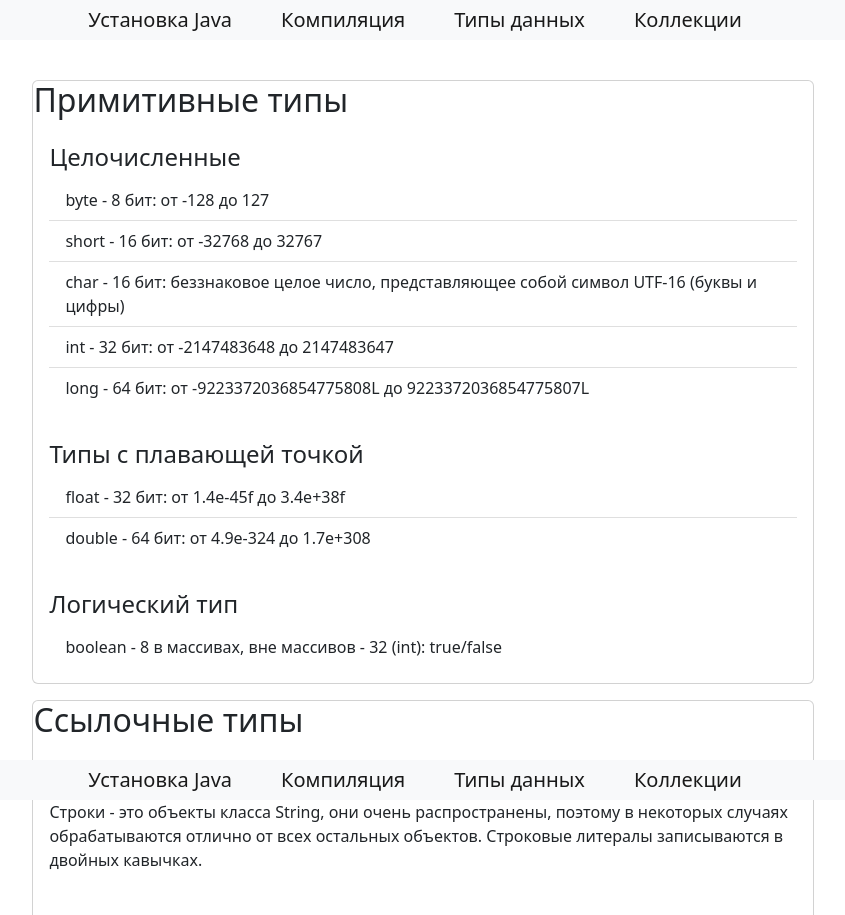
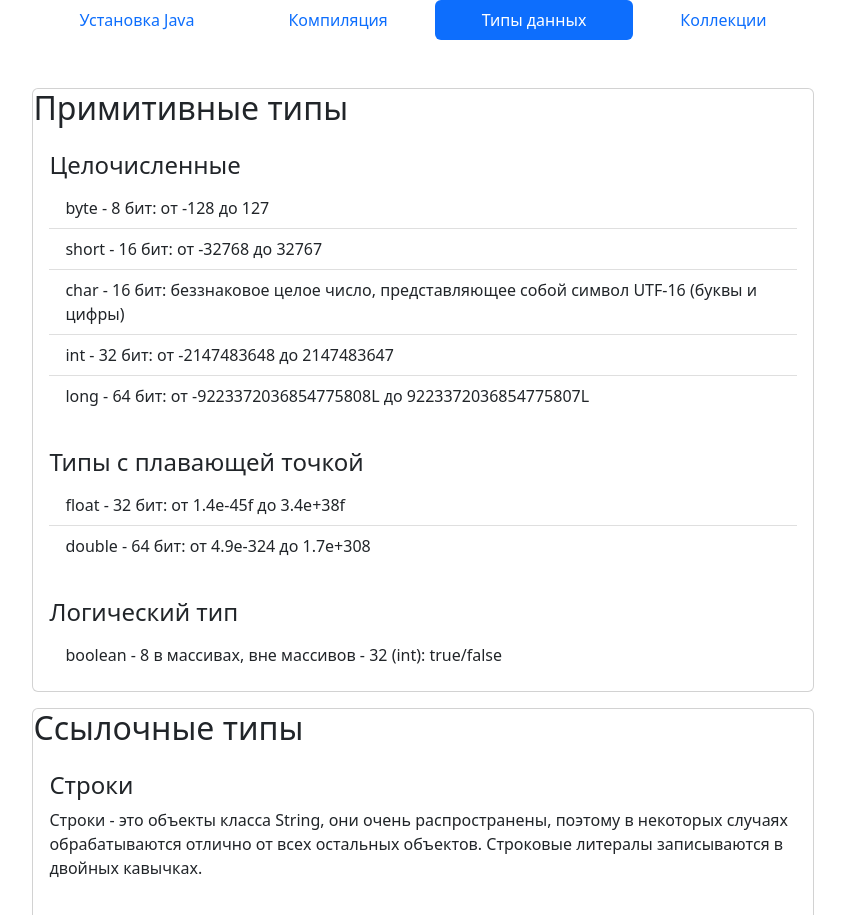
Before and after one commit to ihopeudie/ihopeudie.github.io, a plain HTML site: page datatypes.html in a window 1280 px wide. Shown: the top 915 px of the page, without its empty margins (217-1062 px from the left). Drawn offline with Linux system fonts and the light colour scheme.

Commit message:
changed menu style

```diff
--- a/css/main.css
+++ b/css/main.css
@@ -9,7 +9,10 @@
 }
 
 .top-navbar {
-    padding: 0 20%;
+    width: 70%;
+    min-width: 400px;
+    margin: 0 auto 0 auto;
+    background-color: white;
 }
 
 code, kbd, pre, samp {
--- a/datatypes.html
+++ b/datatypes.html
@@ -9,14 +9,22 @@
 <body>
 
 <div class="container">
-	<nav class="navbar sticky-top navbar-light bg-light top-navbar">
-		<a class="navbar-brand" href="index.html">Установка Java</a>
-		<a class="navbar-brand" href="compile.html">Компиляция</a>
-		<a class="navbar-brand" href="datatypes.html">Типы данных</a>
-		<a class="navbar-brand" href="collections.html">Коллекции</a>
-	</nav>
+	<ul class="nav nav-pills nav-fill top-navbar sticky-top">
+		<li class="nav-item">
+			<a class="nav-link" href="index.html">Установка Java</a>
+		</li>
+		<li class="nav-item">
+			<a class="nav-link" href="compile.html">Компиляция</a>
+		</li>
+		<li class="nav-item">
+			<a class="nav-link active" href="datatypes.html">Типы данных</a>
+		</li>
+		<li class="nav-item">
+			<a class="nav-link" href="collections.html">Коллекции</a>
+		</li>
+	</ul>
 
-	<div class="content col-12">
+	<div class="content col-12 mt-5">
 		<div class="card">
 			<h2 class="card-title">Примитивные типы</h2>
 			<div class="card-body">
@@ -69,12 +77,6 @@
 		</div>
 	</div>
 
-	<nav class="navbar sticky-bottom navbar-light bg-light top-navbar">
-		<a class="navbar-brand" href="index.html">Установка Java</a>
-		<a class="navbar-brand" href="compile.html">Компиляция</a>
-		<a class="navbar-brand" href="datatypes.html">Типы данных</a>
-		<a class="navbar-brand" href="collections.html">Коллекции</a>
-	</nav>
 </div>
 
 <script src="js/main.js"></script>
```
Also changed, not shown: collections.html (+14 -12 lines), compile.html (+14 -12 lines), index.html (+18 -16 lines), 1 other file.
